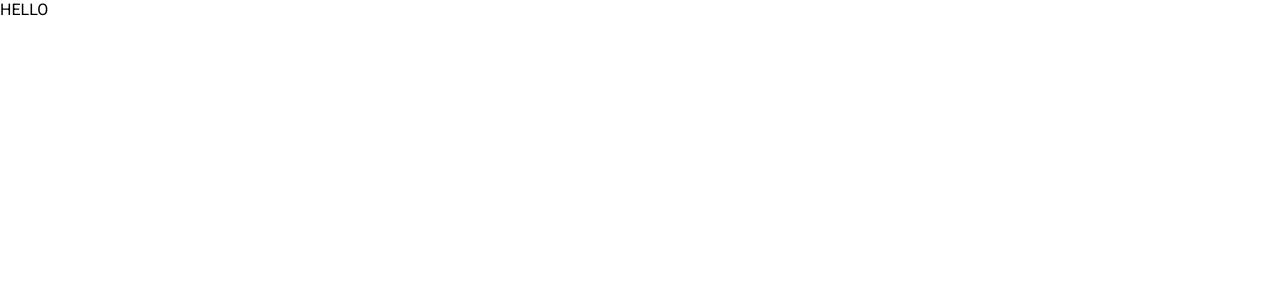
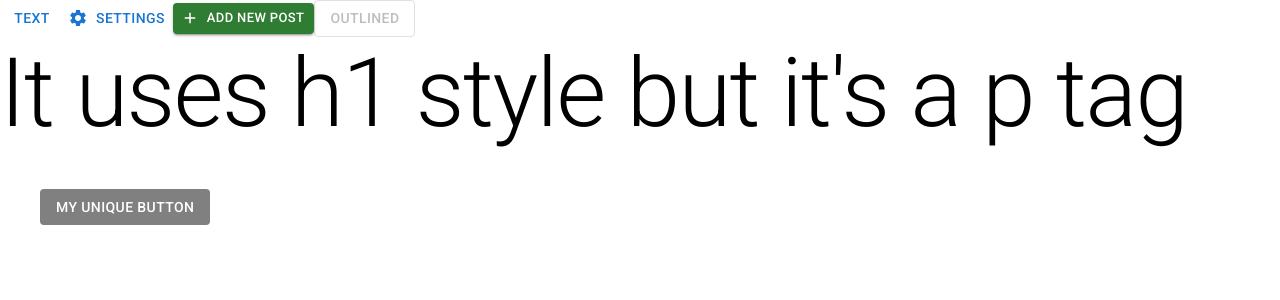
Before and after one commit to brosmar18/material-Ui-review, a React (Create React App) app: page / in a window 1280 px wide. Shown: the top 300 px of the page. Built offline with nearby package versions, Linux system fonts and the light colour scheme.

Commit message:
button and typography examples

```diff
--- a/src/App.js
+++ b/src/App.js
@@ -1,9 +1,51 @@
+import { Button, Typography } from "@mui/material";
 
+import { Add, Settings } from '@mui/icons-material';
 
 function App() {
   return (
     <div className="App">
-      HELLO
+      <Button
+        variant="text"
+      >
+        Text
+      </Button>
+      <Button
+      startIcon={<Settings />}
+        variant="text"
+      >Settings</Button>
+      <Button
+        startIcon={<Add />}
+        variant="contained"
+        color="success"
+        size="small"
+      >Add New Post</Button>
+      <Button
+        variant="outlined"
+        disabled
+      >Outlined</Button>
+      <Typography
+        variant="h1"
+        component="p"
+      >
+        It uses h1 style but it's a p tag
+      </Typography>
+      <Button
+        variant="contained"
+        disabled
+        sx={{
+          backgroundColor:"skyblue",
+          color:"#888",
+          margin:5,
+          "&:hover":{
+            backgroundColor:"lightblue"
+          },
+          "&:disabled":{
+            backgroundColor:"gray",
+            color:"white"
+          }
+        }}
+      >My Unique Button</Button>
     </div>
   );
 }
```
